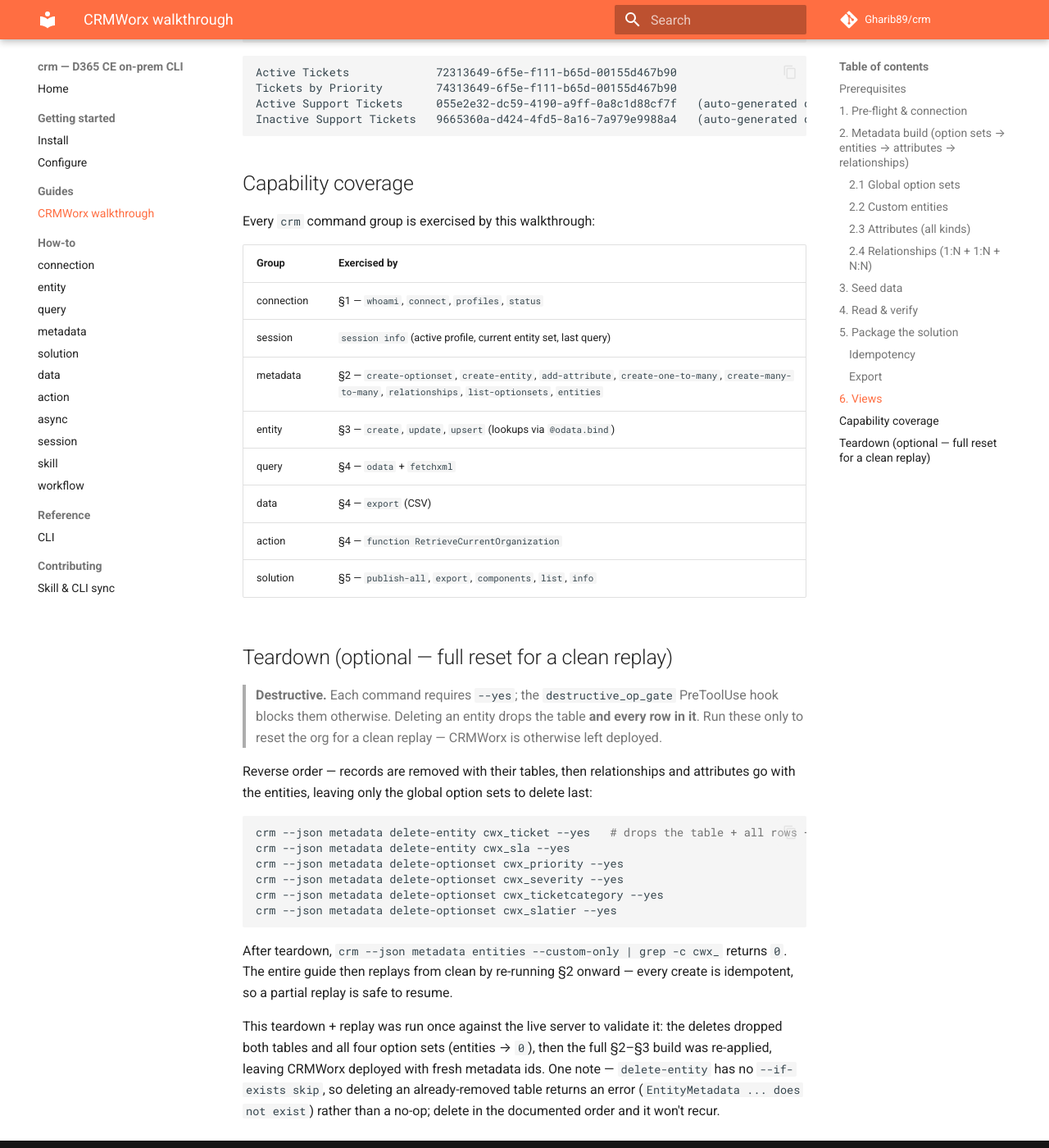
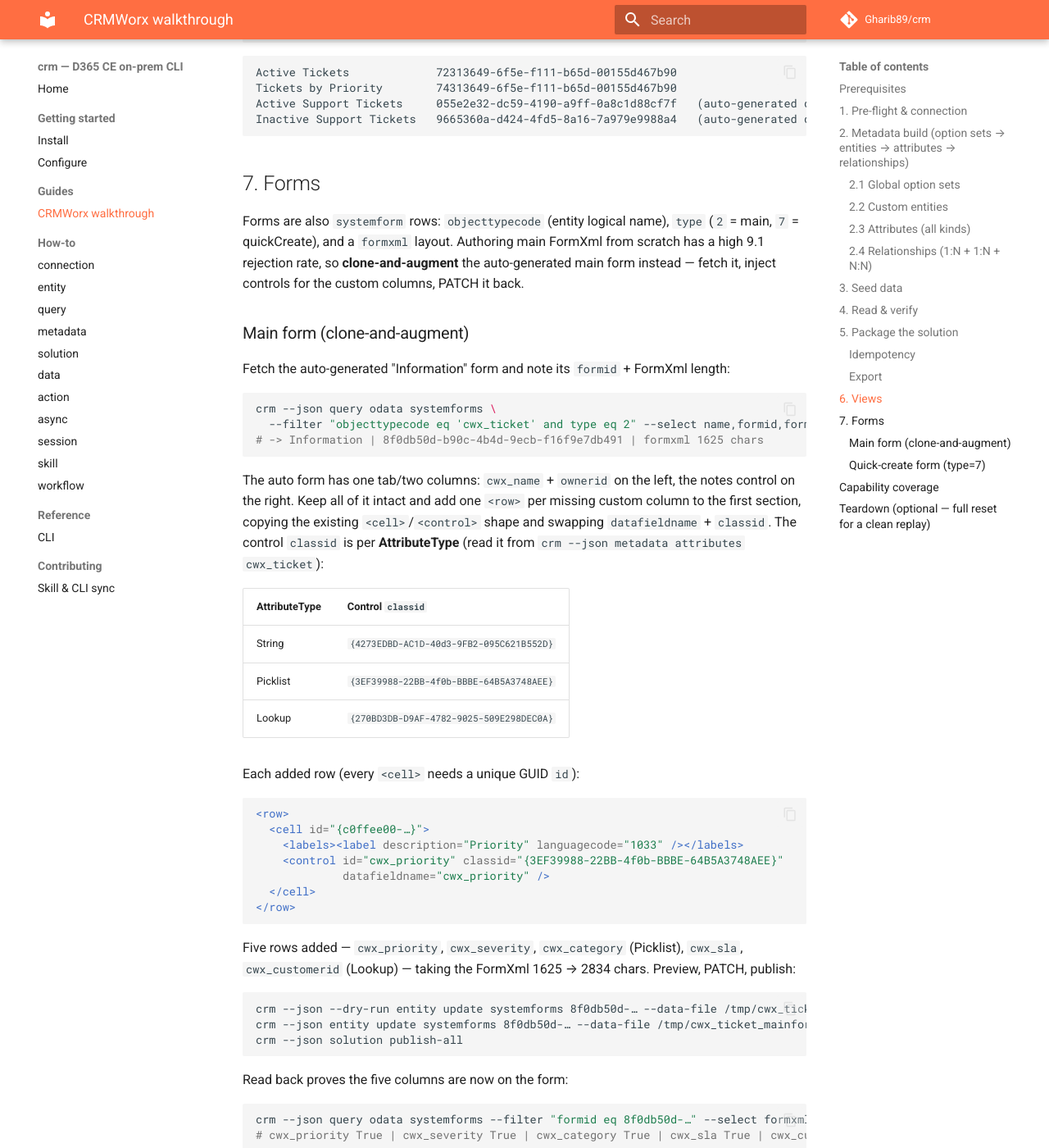
Before and after one commit to Gharib89/crm, an MkDocs documentation site: the page built from docs/guides/crmworx-walkthrough.md, in a window 1280 px wide and 1400 px high, scrolled down 12020 px. Shown: the whole window at 82% size. Built offline with MkDocs 1.6.1 and Material for MkDocs 9.7.7, drawn with Linux system fonts in a browser that asks for light colours; comment, search, counter and statistics services are not loaded; some of the changed text lies outside the part shown.

Commit message:
docs(crmworx): §7 forms — clone-and-augment main + quick-create — live

````diff
--- a/docs/guides/crmworx-walkthrough.md
+++ b/docs/guides/crmworx-walkthrough.md
@@ -642,6 +642,83 @@
 Inactive Support Tickets   9665360a-d424-4fd5-8a16-7a979e9988a4   (auto-generated default)
 ```
 
+## 7. Forms
+
+Forms are also `systemform` rows: `objecttypecode` (entity logical name), `type`
+(`2` = main, `7` = quickCreate), and a `formxml` layout. Authoring main FormXml from
+scratch has a high 9.1 rejection rate, so **clone-and-augment** the auto-generated main
+form instead — fetch it, inject controls for the custom columns, PATCH it back.
+
+### Main form (clone-and-augment)
+
+Fetch the auto-generated "Information" form and note its `formid` + FormXml length:
+
+```bash
+crm --json query odata systemforms \
+  --filter "objecttypecode eq 'cwx_ticket' and type eq 2" --select name,formid,formxml
+# -> Information | 8f0db50d-b90c-4b4d-9ecb-f16f9e7db491 | formxml 1625 chars
+```
+
+The auto form has one tab/two columns: `cwx_name` + `ownerid` on the left, the notes
+control on the right. Keep all of it intact and add one `<row>` per missing custom
+column to the first section, copying the existing `<cell>`/`<control>` shape and swapping
+`datafieldname` + `classid`. The control `classid` is per **AttributeType** (read it from
+`crm --json metadata attributes cwx_ticket`):
+
+| AttributeType | Control `classid` |
+| --- | --- |
+| String | `{4273EDBD-AC1D-40d3-9FB2-095C621B552D}` |
+| Picklist | `{3EF39988-22BB-4f0b-BBBE-64B5A3748AEE}` |
+| Lookup | `{270BD3DB-D9AF-4782-9025-509E298DEC0A}` |
+
+Each added row (every `<cell>` needs a unique GUID `id`):
+
+```xml
+<row>
+  <cell id="{c0ffee00-…}">
+    <labels><label description="Priority" languagecode="1033" /></labels>
+    <control id="cwx_priority" classid="{3EF39988-22BB-4f0b-BBBE-64B5A3748AEE}"
+             datafieldname="cwx_priority" />
+  </cell>
+</row>
+```
+
+Five rows added — `cwx_priority`, `cwx_severity`, `cwx_category` (Picklist), `cwx_sla`,
+`cwx_customerid` (Lookup) — taking the FormXml 1625 → 2834 chars. Preview, PATCH, publish:
+
+```bash
+crm --json --dry-run entity update systemforms 8f0db50d-… --data-file /tmp/cwx_ticket_mainform_patch.json
+crm --json entity update systemforms 8f0db50d-… --data-file /tmp/cwx_ticket_mainform_patch.json
+crm --json solution publish-all
+```
+
+Read back proves the five columns are now on the form:
+
+```bash
+crm --json query odata systemforms --filter "formid eq 8f0db50d-…" --select formxml
+# cwx_priority True | cwx_severity True | cwx_category True | cwx_sla True | cwx_customerid True
+```
+
+### Quick-create form (`type=7`)
+
+A quick-create form is authored from scratch (it's small): a single 100%-width column with
+`cwx_name`, `cwx_priority`, `cwx_customerid`. Guard, create, publish, read back:
+
+```bash
+crm --json query odata systemforms --filter "objecttypecode eq 'cwx_ticket' and type eq 7" --select name,formid
+crm --json entity create systemforms --data-file /tmp/cwx_ticket_qc_form.json
+crm --json solution publish-all
+```
+
+```json
+{ "ok": true, "data": { "formid": "94d4181e-705e-f111-b65d-00155d467b90", "...": "..." } }
+```
+
+!!! success "Quick-create via the Web API works on 9.1"
+    On-prem 9.1's Web API accepted the `systemforms` POST with `type=7` on the first
+    attempt — no manual-portal fallback was needed. Read-back confirms `cwx_priority`
+    and `cwx_customerid` are present in the stored FormXml.
+
 ## Capability coverage
 
 Every `crm` command group is exercised by this walkthrough:
````
